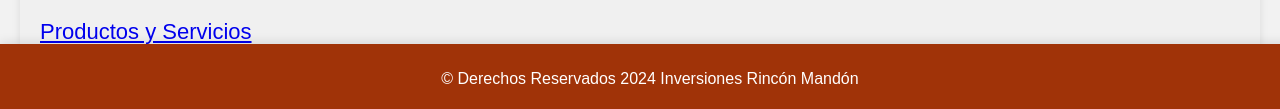
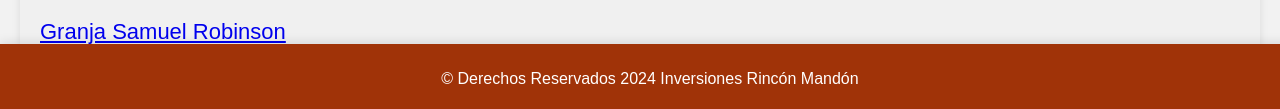
Before and after one commit to Riutexu/Rincon.github, a plain HTML site: page index.html in a window 1280 px wide. Shown: the part 686-795 px from the top of the page. Drawn offline with Linux system fonts and the light colour scheme.

Commit message:
Update index.html

```diff
--- a/index.html
+++ b/index.html
@@ -42,7 +42,7 @@
       <p>
           Nos dedicamos a ofrecer productos y servicios para motocicletas. Puedes encontrar repuestos, accesorios y servicios mecánicos como diagnósticos, reparaciones y personalizaciones según lo que necesites para tu moto.
       </p>
-        <a href="https://granjasamuelrobinson.github.io/index_principal.github/">Productos y Servicios</a>
+        <a href="https://granjasamuelrobinson.github.io/index_principal.github/">Granja Samuel Robinson</a>
       <center><img src="foto14.jpg" width="640" height="480" alt=""</center>
       <center><img src="Ubicacion.png" width="640" height="480" alt=""</center>
 
```
